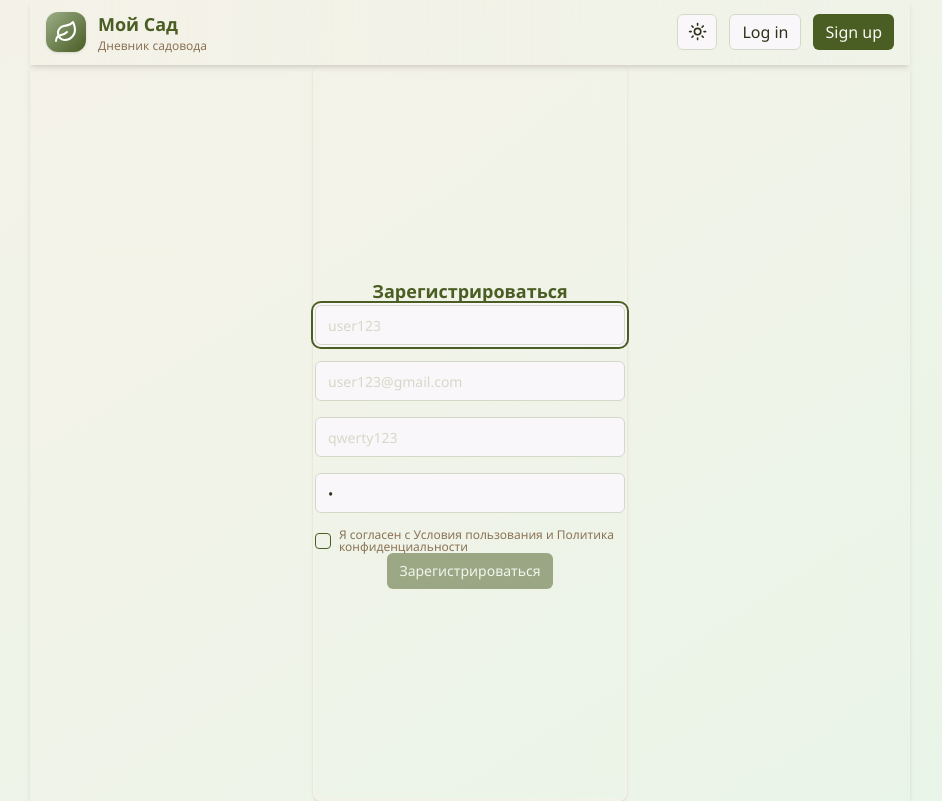
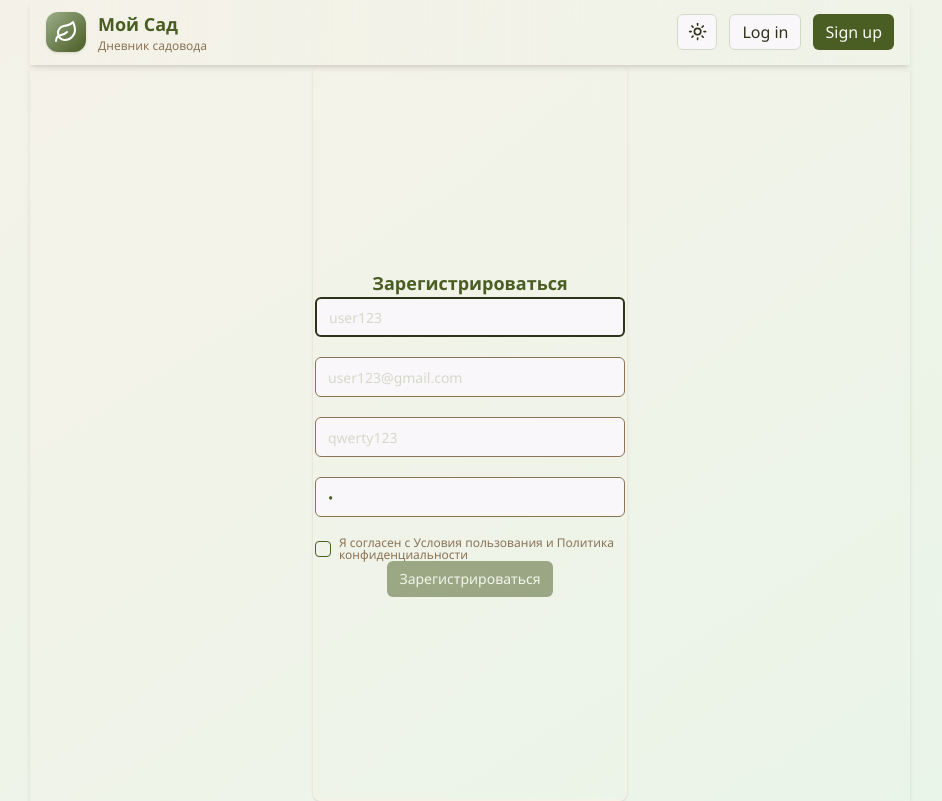
Before and after one commit to LenaRybinskova/garden-frontend, a Next.js app: page /auth in a window 1280 px wide. Shown: the whole page, without its empty margins (170-1112 px from the left). Built offline with nearby package versions, Linux system fonts and the light colour scheme.

Commit message:
input colors

```diff
--- a/src/common/components/input.tsx
+++ b/src/common/components/input.tsx
@@ -24,12 +24,12 @@ const Input = React.forwardRef<HTMLInputElement, InputType>(
     };
 
     return (
-      <div className={'flex w-full flex-col justify-center gap-1.5 align-middle'}>
+      <div className={'flex w-full flex-col justify-center gap-0.5 align-middle'}>
         {title && <p className={'text-nature-earth text-xs'}>{title}</p>}
         <input
           type={type}
           className={cn(
-            'border-input bg-background ring-offset-background file:text-foreground placeholder:text-muted-foreground focus-visible:ring-ring [&::placeholder]:text-input flex h-10 w-full rounded-md border px-3 py-2 text-base placeholder-red-500 focus-visible:ring-2 focus-visible:ring-offset-2 focus-visible:outline-none disabled:cursor-not-allowed disabled:opacity-50 md:text-sm',
+            'bg-background file:text-foreground placeholder:text-muted-foreground [&::placeholder]:text-input text-accent-foreground border-nature-earth focus:border-foreground box-border flex h-10 w-full rounded-md border px-3 py-2 font-medium focus:border-2 focus:outline-none disabled:cursor-not-allowed disabled:opacity-50 md:text-sm',
             className,
           )}
           ref={ref}
--- a/src/features/auth/ui/sign-up/Sign-up.tsx
+++ b/src/features/auth/ui/sign-up/Sign-up.tsx
@@ -58,16 +58,18 @@ export const SignUp = () => {
   };
 
   return (
-    <form
-      onSubmit={handleSubmit(onSubmit)}
+    <div
       className={
-        'border-nature-beige flex flex-col content-center items-center justify-center gap-3 rounded-lg border-2 shadow'
+        'border-nature-beige flex flex-col content-center items-center justify-center gap-5 rounded-lg border-2 shadow'
       }
     >
-      <div className={'flex flex-col items-center justify-center'}>
+      <form
+        className={'flex flex-col items-center justify-center'}
+        onSubmit={handleSubmit(onSubmit)}
+      >
         <p className={'text-nature-forest text-lg font-bold'}>Зарегистрироваться</p>
         <div className={'flex w-full flex-col items-center justify-center gap-3 align-middle'}>
-          <div className={'flex w-full max-w-[310px] flex-col items-center justify-center gap-4'}>
+          <div className={'flex w-full max-w-[310px] flex-col items-center justify-center gap-5'}>
             <Controller
               name="name"
               control={control}
@@ -159,7 +161,7 @@ export const SignUp = () => {
         <Button size={'sm'} className={'text-sm'} disabled={!isValid} type={'submit'}>
           Зарегистрироваться
         </Button>
-      </div>
-    </form>
+      </form>
+    </div>
   );
 };
```
